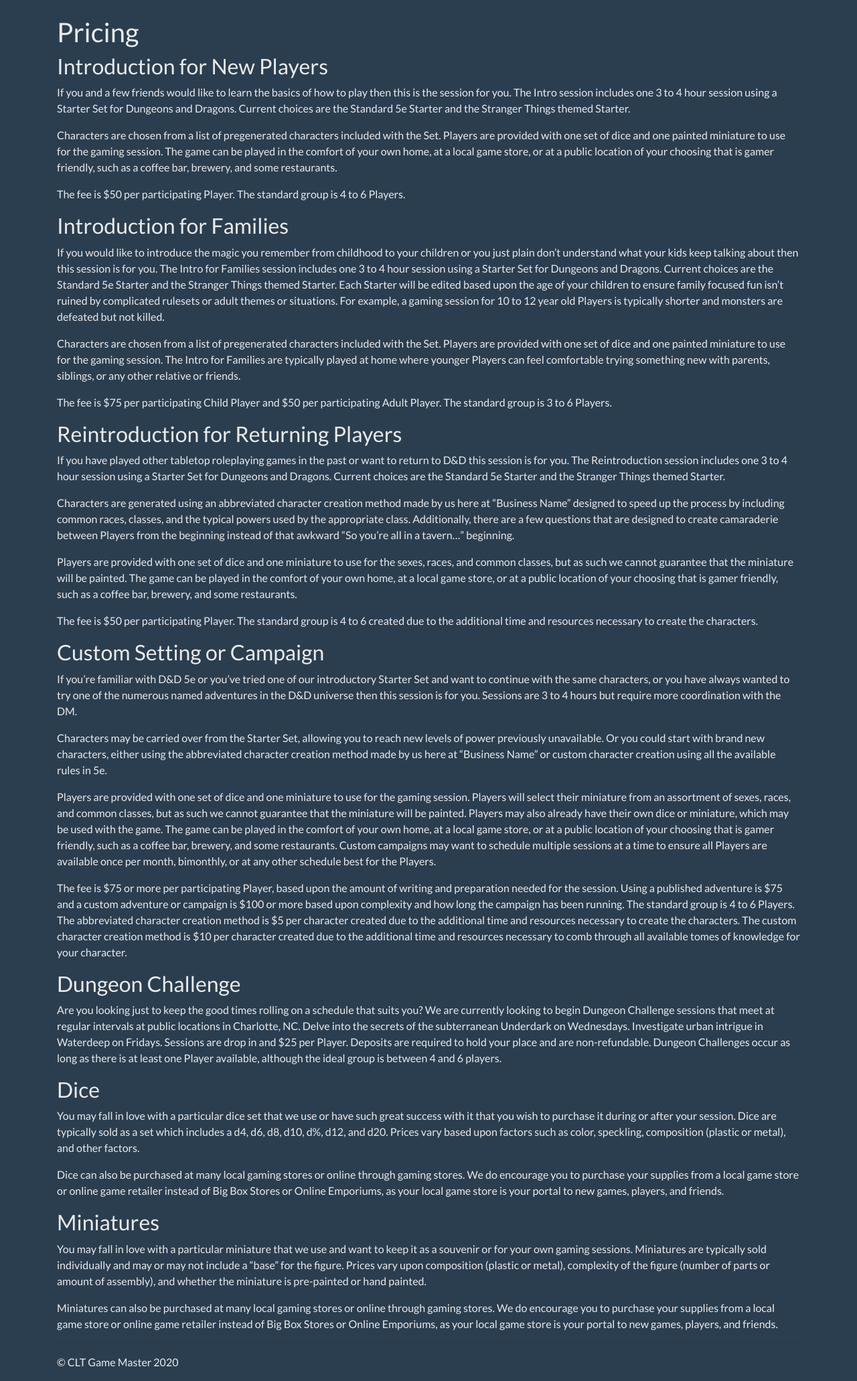
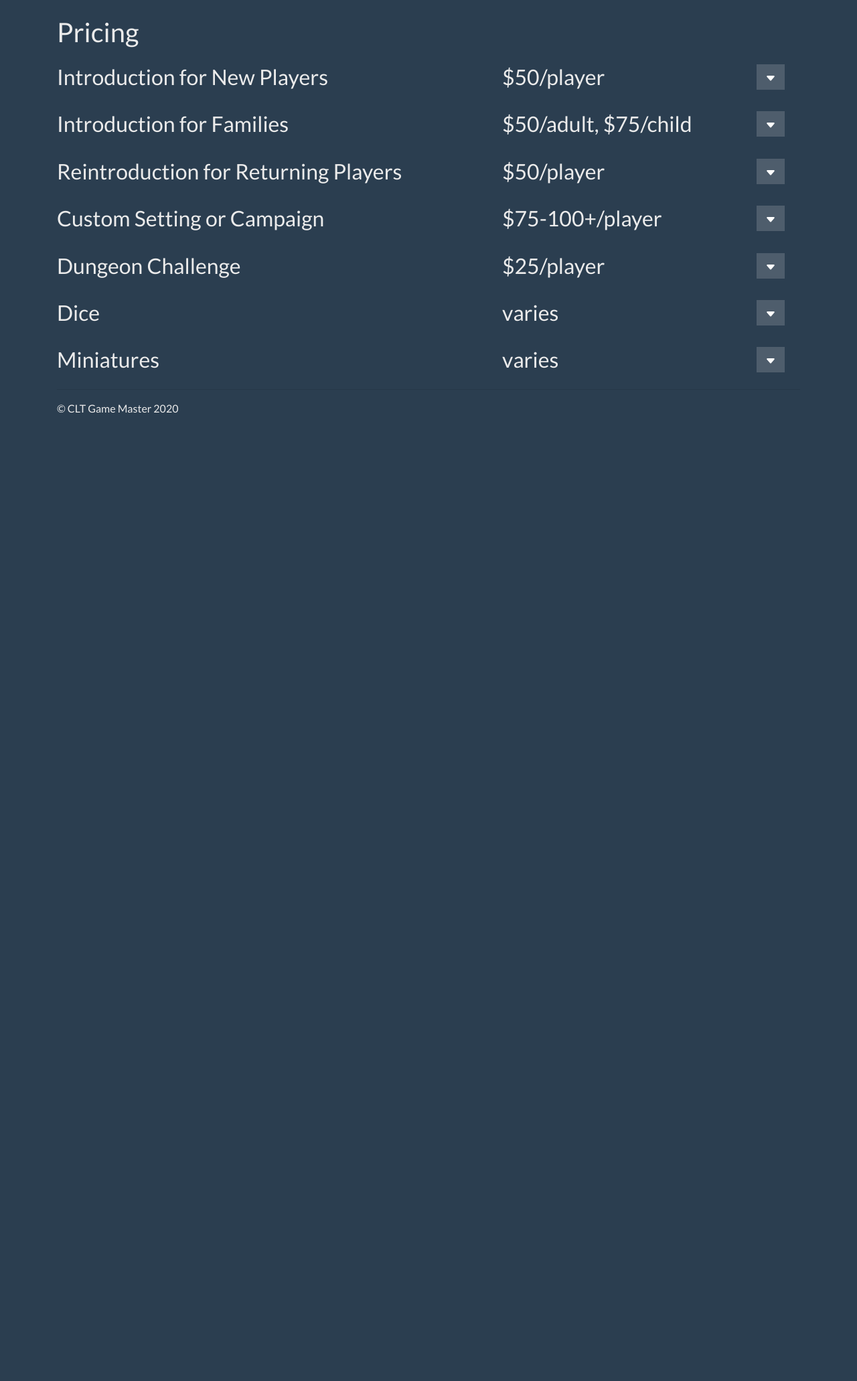
Before and after one commit to rileyweber13/cltgm, a Django app: page /pricing/ in a window 1280 px wide. Shown: the part 48-2110 px from the top of the page at 67% size. After the commit the page ends 665 px from the top, so only its background shows below. Run offline with Django 3.2, Linux system fonts and the light colour scheme; parts of the project's set-up code (start-up, migrations or seed data) failed here and were passed over; some libraries are stand-ins or nearby versions.

Commit message:
made pricing collapsable, added pricing to headers

```diff
--- a/cltgm/templates/cltgm/info/pricing.html
+++ b/cltgm/templates/cltgm/info/pricing.html
@@ -1,4 +1,6 @@
 {% extends "cltgm/base.html" %}
+
+{% load static %}
 
 {% block title %}Pricing{% endblock %}
 
@@ -8,9 +10,36 @@
     Pricing
   </h1>
 
+  <div class="spacer"></div>
+
+  <div class="row">
+    <div class="col-sm">
       <h2>
         Introduction for New Players
       </h2>
+    </div>
+
+    <div class="col-md-4">
+      <h2>
+        $50/player
+      </h2>
+    </div>
+
+    <div class="col-sm-1">
+      <button class="btn btn-secondary btn-collapse"
+        type="button"
+        data-toggle="collapse"
+        data-target="#new-players-description"
+        aria-expanded="false"
+        aria-controls="new-players-description"
+        id="new-players-description-button"
+        onclick=>
+        {% include "cltgm/small-down-caret.html" %}
+      </button>
+    </div>
+  </div>
+
+<div class="collapse" id="new-players-description">
   <p>
     If you and a few friends would like to learn the basics of how to play then
     this is the session for you. The Intro session includes one 3 to 4 hour
@@ -31,10 +60,38 @@
     The fee is $50 per participating Player. The standard group is 4 to 6
     Players.
   </p>
+</div>
 
+  <div class="spacer"></div>
+
+  <div class="row">
+    <div class="col-sm">
       <h2>
         Introduction for Families
       </h2>
+    </div>
+
+    <div class="col-md-4">
+      <h2>
+        $50/adult, $75/child
+      </h2>
+    </div>
+
+    <div class="col-sm-1">
+      <button class="btn btn-secondary btn-collapse"
+        type="button"
+        data-toggle="collapse"
+        data-target="#families-description"
+        aria-expanded="false"
+        aria-controls="families-description"
+        id="families-description-button"
+        onclick=>
+        {% include "cltgm/small-down-caret.html" %}
+      </button>
+    </div>
+  </div>
+
+<div class="collapse" id="families-description">
   <p>
     If you would like to introduce the magic you remember from childhood to
     your children or you just plain don’t understand what your kids keep
@@ -60,10 +117,38 @@
     The fee is $75 per participating Child Player and $50 per participating
     Adult Player. The standard group is 3 to 6 Players.
   </p>
+</div>
 
+  <div class="spacer"></div>
+
+  <div class="row">
+    <div class="col-sm">
       <h2>
         Reintroduction for Returning Players
       </h2>
+    </div>
+
+    <div class="col-md-4">
+      <h2>
+        $50/player
+      </h2>
+    </div>
+
+    <div class="col-sm-1">
+      <button class="btn btn-secondary btn-collapse"
+        type="button"
+        data-toggle="collapse"
+        data-target="#returning-players-description"
+        aria-expanded="false"
+        aria-controls="returning-players-description"
+        id="returning-players-description-button"
+        onclick=>
+        {% include "cltgm/small-down-caret.html" %}
+      </button>
+    </div>
+  </div>
+
+<div class="collapse" id="returning-players-description">
   <p>
     If you have played other tabletop roleplaying games in the past or want to
     return to D&D this session is for you. The Reintroduction session includes
@@ -96,10 +181,38 @@
     created due to the additional time and resources necessary to create the
     characters.
   </p>
+</div>
 
+  <div class="spacer"></div>
+
+  <div class="row">
+    <div class="col-sm">
       <h2>
         Custom Setting or Campaign
       </h2>
+    </div>
+
+    <div class="col-md-4">
+      <h2>
+        $75-100+/player
+      </h2>
+    </div>
+
+    <div class="col-sm-1">
+      <button class="btn btn-secondary btn-collapse"
+        type="button"
+        data-toggle="collapse"
+        data-target="#custom-setting-description"
+        aria-expanded="false"
+        aria-controls="custom-setting-description"
+        id="custom-setting-description-button"
+        onclick=>
+        {% include "cltgm/small-down-caret.html" %}
+      </button>
+    </div>
+  </div>
+
+<div class="collapse" id="custom-setting-description">
   <p>
     If you’re familiar with D&D 5e or you’ve tried one of our introductory
     Starter Set and want to continue with the same characters, or you have
@@ -140,10 +253,38 @@
     character created due to the additional time and resources necessary to
     comb through all available tomes of knowledge for your character.
   </p>
+</div>
 
+  <div class="spacer"></div>
+
+  <div class="row">
+    <div class="col-sm">
       <h2>
         Dungeon Challenge
       </h2>
+    </div>
+
+    <div class="col-md-4">
+      <h2>
+        $25/player
+      </h2>
+    </div>
+
+    <div class="col-sm-1">
+      <button class="btn btn-secondary btn-collapse"
+        type="button"
+        data-toggle="collapse"
+        data-target="#dungeon-challenge-description"
+        aria-expanded="false"
+        aria-controls="dungeon-challenge-description"
+        id="dungeon-challenge-description-button"
+        onclick=>
+        {% include "cltgm/small-down-caret.html" %}
+      </button>
+    </div>
+  </div>
+
+<div class="collapse" id="dungeon-challenge-description">
   <p>
     Are you looking just to keep the good times rolling on a schedule that
     suits you? We are currently looking to begin Dungeon Challenge sessions
@@ -154,10 +295,38 @@
     Dungeon Challenges occur as long as there is at least one Player available,
     although the ideal group is between 4 and 6 players.
   </p>
+</div>
 
+  <div class="spacer"></div>
+
+  <div class="row">
+    <div class="col-sm">
       <h2>
         Dice
       </h2>
+    </div>
+
+    <div class="col-md-4">
+      <h2>
+        varies
+      </h2>
+    </div>
+
+    <div class="col-sm-1">
+      <button class="btn btn-secondary btn-collapse"
+        type="button"
+        data-toggle="collapse"
+        data-target="#dice-description"
+        aria-expanded="false"
+        aria-controls="dice-description"
+        id="dice-description-button"
+        onclick=>
+        {% include "cltgm/small-down-caret.html" %}
+      </button>
+    </div>
+  </div>
+
+<div class="collapse" id="dice-description">
   <p>
     You may fall in love with a particular dice set that we use or have such
     great success with it that you wish to purchase it during or after your
@@ -173,8 +342,38 @@
     Emporiums, as your local game store is your portal to new games, players,
     and friends.
   </p>
+</div>
 
-  <h2>Miniatures</h2>
+  <div class="spacer"></div>
+
+  <div class="row">
+    <div class="col-sm">
+      <h2>
+        Miniatures
+      </h2>
+    </div>
+
+    <div class="col-md-4">
+      <h2>
+        varies
+      </h2>
+    </div>
+
+    <div class="col-sm-1">
+      <button class="btn btn-secondary btn-collapse"
+        type="button"
+        data-toggle="collapse"
+        data-target="#miniatures-description"
+        aria-expanded="false"
+        aria-controls="miniatures-description"
+        id="miniatures-description-button"
+        onclick=>
+        {% include "cltgm/small-down-caret.html" %}
+      </button>
+    </div>
+  </div>
+
+<div class="collapse" id="miniatures-description">
   <p>
     You may fall in love with a particular miniature that we use and want to
     keep it as a souvenir or for your own gaming sessions. Miniatures are
@@ -191,6 +390,7 @@
     Online Emporiums, as your local game store is your portal to new games,
     players, and friends.
   </p>
+</div>
 
 </div>
 {% endblock %}
--- /dev/null
+++ b/cltgm/templates/cltgm/small-down-caret.html
@@ -0,0 +1,3 @@
+<svg class="bi bi-caret-down-fill" width="1em" height="1em" viewBox="0 0 16 16" fill="currentColor" xmlns="http://www.w3.org/2000/svg">
+  <path d="M7.247 11.14L2.451 5.658C1.885 5.013 2.345 4 3.204 4h9.592a1 1 0 0 1 .753 1.659l-4.796 5.48a1 1 0 0 1-1.506 0z"/>
+</svg>
```
Lines whose indentation alone changed are shown as unchanged.
